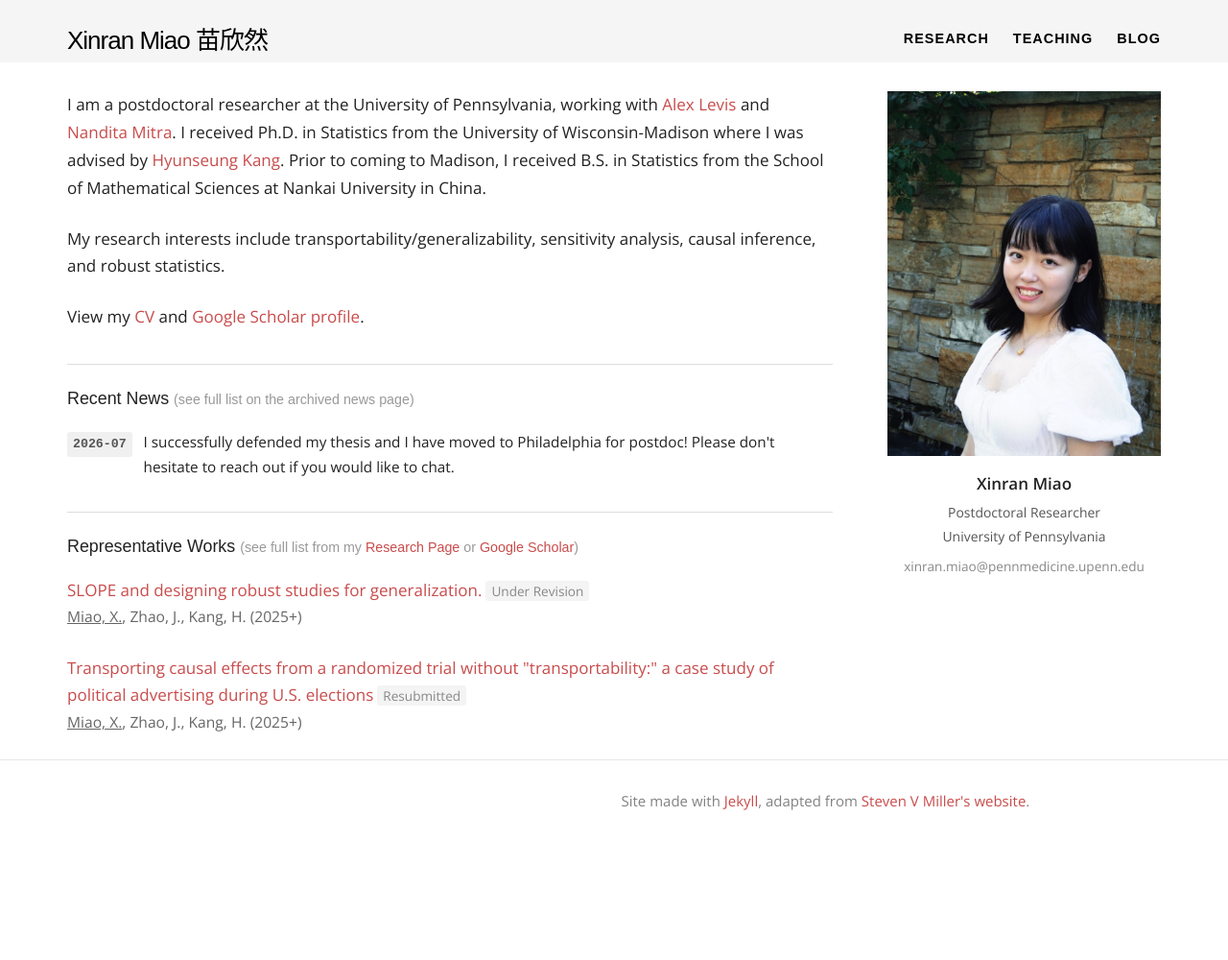
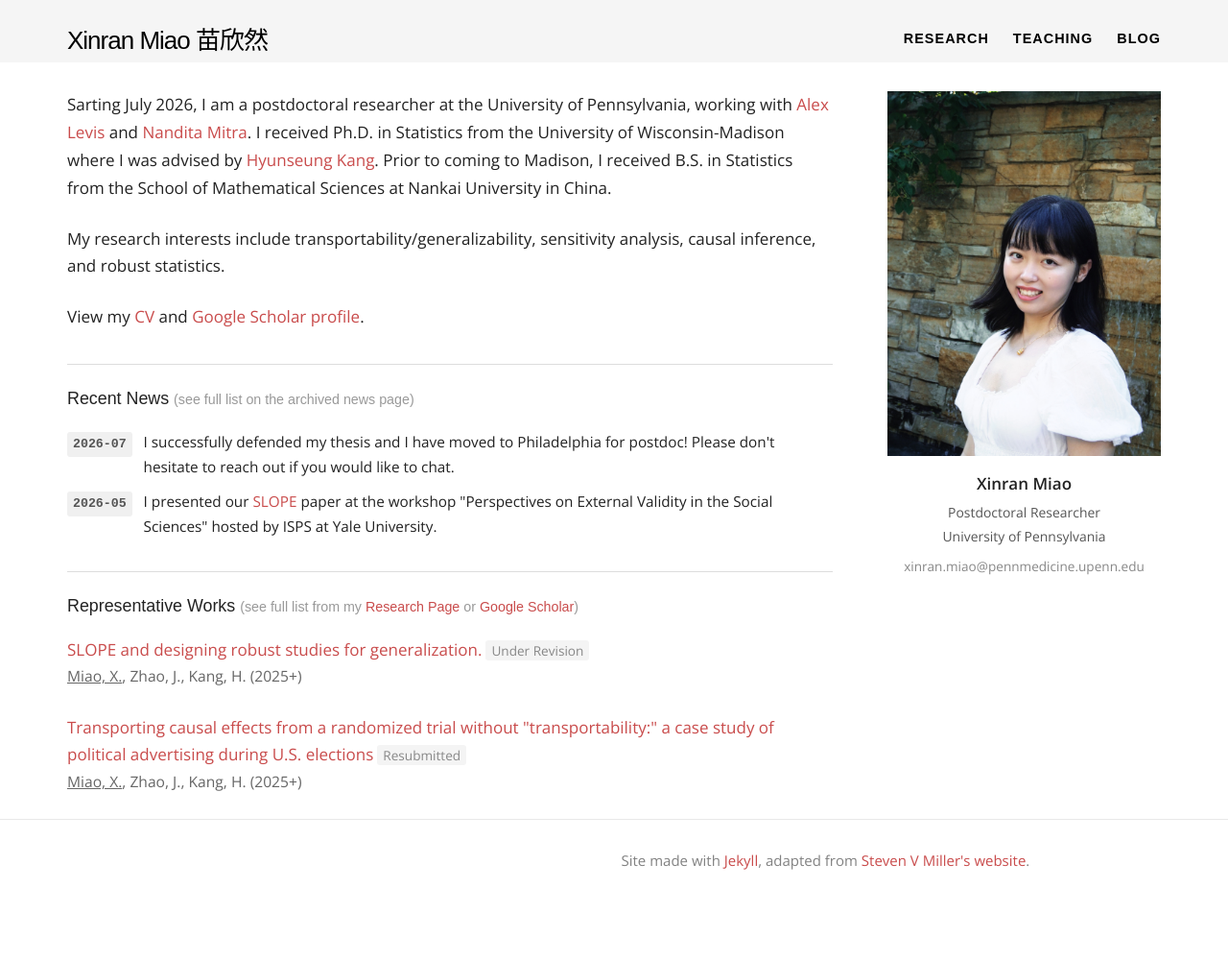
Before and after one commit to XinranMiao/XinranMiao.github.io, a Jekyll site: the page built from index.html, in a window 1280 px wide. Shown: the whole page at 96% size. Built offline with Jekyll 4.4.1, drawn with Linux system fonts in a browser that asks for light colours; nearby versions of some CDN libraries; some web fonts are replaced; comment, search, counter and statistics services are not loaded; before the commit the page ends 938 px from its top, so only the background shows below that.

Commit message:
add year

```diff
--- a/index.html
+++ b/index.html
@@ -131,7 +131,7 @@ hr.section-rule {
  <body>
     <div class="row">
         <div class="column left">
-	             <p>I am a postdoctoral researcher at the University of Pennsylvania, working with <a href = "https://www.awlevis.com">Alex Levis</a> and <a href = "https://www.mitrastatslab.com">Nandita Mitra</a>. I received Ph.D. in Statistics from the University of Wisconsin-Madison</a> where I was advised by
+	             <p>Sarting July 2026, I am a postdoctoral researcher at the University of Pennsylvania, working with <a href = "https://www.awlevis.com">Alex Levis</a> and <a href = "https://www.mitrastatslab.com">Nandita Mitra</a>. I received Ph.D. in Statistics from the University of Wisconsin-Madison</a> where I was advised by
                  <a href="https://pages.cs.wisc.edu/~hyunseung/">Hyunseung Kang</a>.
                  Prior to coming to Madison, I received B.S. in Statistics from the School of Mathematical Sciences at Nankai University in China.
                 </p>
@@ -161,6 +161,7 @@ hr.section-rule {
   </h2>
   <ul class="news-list">
     <li><span class="news-date">2026-07</span><span>I successfully defended my thesis and I have moved to Philadelphia for postdoc! Please don't hesitate to reach out if you would like to chat.</span></li>
+    <li><span class="news-date">2026-05</span><span>I presented our <a href="https://www.arxiv.org/abs/2510.01577">SLOPE</a> paper at the workshop "Perspectives on External Validity in the Social Sciences" hosted by ISPS at Yale University.</span></li>
 
 </ul>
 </div>
```
